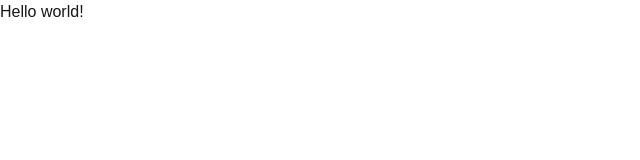
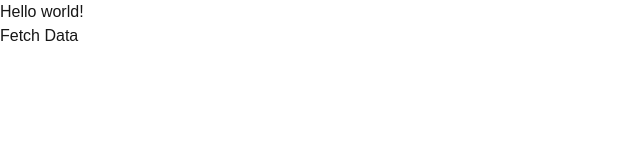
Before and after one commit to Lukaswbrr/gremio-latest-counter, a Next.js app: page / in a window 1280 px wide. Shown: the top 160 px of the page, without its empty margins (0-640 px from the left). Built offline with nearby package versions, Linux system fonts and the light colour scheme.

Commit message:
testing fetch data on page

```diff
--- a/src/app/page.tsx
+++ b/src/app/page.tsx
@@ -1,5 +1,20 @@
+"use client";
+
 export default function Home() {
+
+  const testData = async () => {
+      const response = await fetch("api/scrape_test.py", {});
+      const data = await response.json();
+
+      console.log(data);
+  }
+
   return (
-    <h1>Hello world!</h1>
+      <div>
+          <h1>Hello world!</h1>
+
+          <button onClick={testData}>Fetch Data</button>
+      </div>
+
   )
 }
```
